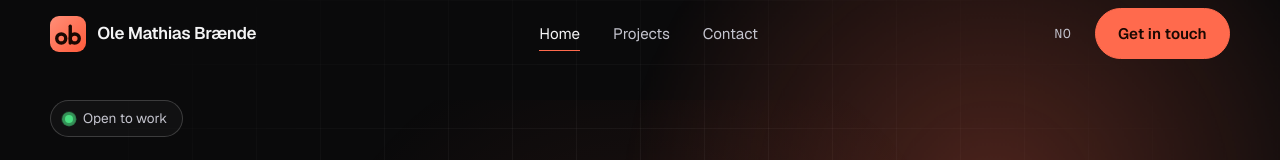
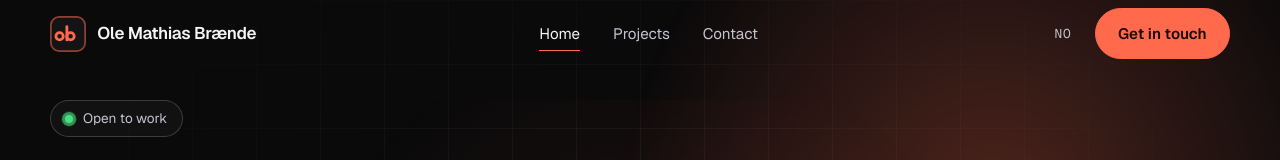
Before and after one commit to Olebraende/portfolio-olebrande, a Next.js app: page /en in a window 1280 px wide. Shown: the top 160 px of the page. Built offline with nearby package versions, Linux system fonts and the light colour scheme.

Commit message:
New ob_ logo with blinking caret, favicon and share image

```diff
--- a/components/Header.module.css
+++ b/components/Header.module.css
@@ -52,10 +52,6 @@
   display: grid;
   transition: transform 0.4s var(--ease);
 }
-.logo:hover .mark {
-  transform: rotate(-8deg) scale(1.06);
-}
-
 .nav ul {
   display: flex;
   gap: 0.25rem;
--- /dev/null
+++ b/components/LogoMark.module.css
@@ -0,0 +1,8 @@
+.caret {
+  animation: blink 1.1s steps(1) infinite;
+}
+@keyframes blink {
+  50% {
+    opacity: 0;
+  }
+}
--- a/components/LogoMark.tsx
+++ b/components/LogoMark.tsx
@@ -1,19 +1,19 @@
-/** Geometric "ob" monogram. Shared shape with app/icon.svg. */
+import styles from './LogoMark.module.css';
+
+/**
+ * "ob" monogram with a blinking caret, echoing the code card in the hero.
+ * Same shapes as app/icon.svg.
+ */
 export default function LogoMark({ size = 36 }: { size?: number }) {
   return (
     <svg width={size} height={size} viewBox="0 0 64 64" aria-hidden="true" focusable="false">
-      <defs>
-        <linearGradient id="logo-gradient" x1="0" y1="0" x2="1" y2="1">
-          <stop offset="0" stopColor="#ff8f78" />
-          <stop offset="1" stopColor="#ff5a3a" />
-        </linearGradient>
-      </defs>
-      <rect width="64" height="64" rx="16" fill="url(#logo-gradient)" />
-      <g fill="none" stroke="#1a0802" strokeWidth="6" strokeLinecap="round">
-        <circle cx="20" cy="40" r="8" />
-        <path d="M36 18v30" />
-        <circle cx="44" cy="40" r="8" />
+      <rect x="1.5" y="1.5" width="61" height="61" rx="15" fill="#141417" stroke="#ff6a4d" strokeOpacity="0.55" strokeWidth="3" />
+      <g fill="none" stroke="#ff6a4d" strokeWidth="5" strokeLinecap="round">
+        <circle cx="17" cy="36" r="6.5" />
+        <path d="M30 19v23.5" />
+        <circle cx="36.5" cy="36" r="6.5" />
       </g>
+      <rect className={styles.caret} x="46" y="43.5" width="11" height="5" rx="1.5" fill="#ffb199" />
     </svg>
   );
 }
```
Also changed, not shown: app/[lang]/opengraph-image.tsx (+6 -5 lines), app/apple-icon.tsx (+6 -12 lines), app/icon.svg.
